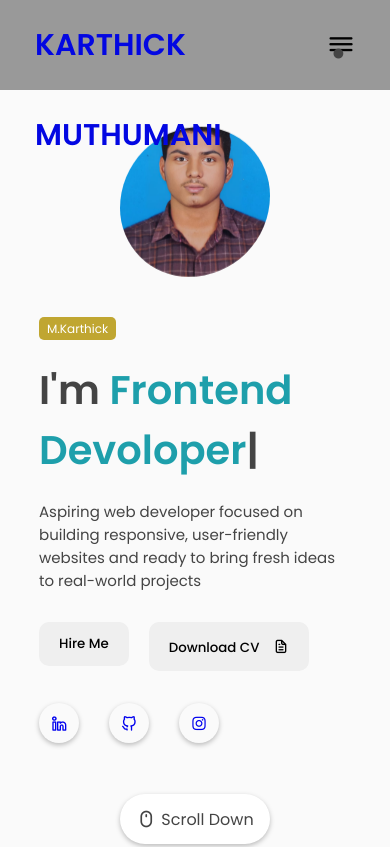
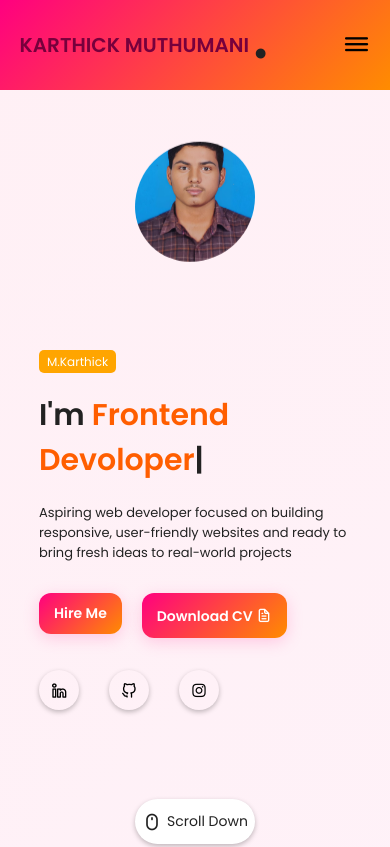
Before and after one commit to Karthickkfk/myportfolio, a plain HTML site: page index.html in a window 390 px wide. Shown: the top 847 px of the page. Drawn offline with nearby package versions, Linux system fonts and the light colour scheme.

Commit message:
My changes

```diff
--- a/index.html
+++ b/index.html
@@ -13,7 +13,7 @@
     <!-- --------- FAVICON ---------- -->
     <link rel="shortcut icon" href="assets/images/favicon.png" type="image/x-icon">
 
-    <title>Portfolio | Ludiflex</title>
+    <title>KARTHICK Portfolio</title>
 </head>
 <body>
    <div class="container">
--- a/style.css
+++ b/style.css
@@ -3,18 +3,27 @@
 
 /* ----- VARIABLES ----- */
 :root{
-    --body-color: rgb(250, 250, 250);
-    --color-white: rgb(255, 255, 255);
+    --body-color: rgb(255, 250, 245); /* updated vibrant color */
 
-    --text-color-second: rgb(68, 68, 68);
-    --text-color-third: rgb(30, 159, 171);
+    --color-white: rgb(255, 255, 255); /* updated vibrant color */
 
-    --first-color: rgb(110, 87, 224);
-    --first-color-hover: rgb(40, 91, 212);
 
-    --second-color: rgb(0, 201, 255);
-    --third-color: rgb(192, 166, 49);
-    --first-shadow-color: rgba(0, 0, 0, 0.1);
+    --text-color-second: rgb(34, 34, 34); /* updated vibrant color */
+
+    --text-color-third: rgb(255, 94, 0); /* updated vibrant color */
+
+
+    --first-color: rgb(255, 0, 128); /* updated vibrant color */
+
+    --first-color-hover: rgb(255, 20, 147); /* updated vibrant color */
+
+
+    --second-color: rgb(0, 191, 255); /* updated vibrant color */
+
+    --third-color: rgb(255, 165, 0); /* updated vibrant color */
+
+    --first-shadow-color: rgba(0, 0, 0, 0.15); /* updated vibrant color */
+
 
 }
 
@@ -31,72 +40,77 @@ html{
     scroll-behavior: smooth;
 }
 
-/* ----- CHANGE THE SCROLL BAR DESIGN ----- */
-::-webkit-scrollbar{
+/* ----- VIBRANT SCROLL BAR DESIGN ----- */
+::-webkit-scrollbar {
     width: 10px;
-    border-radius: 25px;
+    border-radius: 10px;
 }
-::-webkit-scrollbar-track{
-    background: #f1f1f1;
+
+::-webkit-scrollbar-track {
+    background: #ffe6f0; /* soft pink background */
 }
-::-webkit-scrollbar-thumb{
-    background: #ccc;
-    border-radius: 30px;
+
+::-webkit-scrollbar-thumb {
+    background: linear-gradient(135deg, #ff0080, #ff8c00); /* hot pink to orange */
+    border-radius: 10px;
+    border: 2px solid #fff; /* white border for depth */
 }
-::-webkit-scrollbar-thumb:hover{
-    background: #bbb;
+
+::-webkit-scrollbar-thumb:hover {
+    background: linear-gradient(135deg, #ff1493, #ffa500); /* deeper hover tones */
 }
 
 
-/* ---##-- REUSABLE CSS --##--- */
+/* ----- VIBRANT GLOBAL BUTTON DESIGN ----- */
+.btn {
+    font-weight: 600;
+    padding: 12px 24px;
+    background: linear-gradient(135deg, #ff0080, #ff8c00); /* hot pink to orange */
+    color: white;
+    border: none;
+    border-radius: 12px;
+    cursor: pointer;
+    transition: background 0.3s ease, transform 0.2s ease;
+    box-shadow: 0 4px 15px rgba(255, 105, 180, 0.3); /* soft pink glow */
+}
 
-/* ----- GLOBAL BUTTON DESIGN ----- */
-.btn{
-    font-weight: 500;
-    padding: 12px 20px;
-    background: #efefef;
-    border: none;
-    border-radius: 10px;
-    cursor: pointer;
-    transition: .4s;
+.btn:hover {
+    background: linear-gradient(135deg, #ff1493, #ffa500); /* deeper shades */
+    transform: translateY(-2px);
+    box-shadow: 0 6px 20px rgba(255, 105, 180, 0.4); /* more intense glow */
 }
-.btn>i{
-    margin-left: 10px;
-}
-.btn:hover{
-    background: var(--second-color);
-    color: var(--color-white);
-}
+
 
 /* ----- GLOBAL ICONS DESIGN ----- */
 i{
     font-size: 16px;
 }
 
-/* ------- BASE -------- */
-body{
-    background: var(--body-color);
+body {
+    background: linear-gradient(135deg, #fff0f5, #fdf5ff); /* soft pink to lavender */
+}
 
-}
 .container{
     width: 100%;
     position: relative;
 }
 
 /* ----- NAVIGATION BAR ----- */
-nav{
+nav {
     position: fixed;
     display: flex;
     justify-content: space-between;
     width: 100%;
     height: 90px;
     line-height: 90px;
-    background: var(--body-color);
-    background-color: #999;
+    background: linear-gradient(135deg, #ff0080, #ff8c00); /* hot pink to orange */
     padding-inline: 9vw;
-    transition: .3s;
+    transition: 0.3s;
     z-index: 100;
+    box-shadow: 0 4px 15px rgba(255, 105, 180, 0.3); /* soft glow */
 }
+
+
 .nav-logo{
    position: relative;
 }
@@ -104,7 +118,7 @@ nav{
     font-size: 30px;
     font-weight: 600;
     color: var(--text-color-third);
-    color: rgb(3, 7, 226);
+    color: rgb(119, 0, 60);
 }
 .nav-logo span{
     position: absolute;
@@ -639,3 +653,58 @@ footer{
         width: 100%;
     }
 }
+
+/* ----- MEDIA QUERY == 400px / EXTRA SMALL DEVICES ----- */
+@media only screen and (max-width: 400px) {
+  .featured-name {
+    font-size: 30px;
+  }
+
+  .featured-text-info {
+    font-size: 13px;
+  }
+
+  .btn {
+    padding: 10px 15px;
+    font-size: 14px;
+  }
+
+  .image, .image img {
+    width: 120px;
+    height: 120px;
+  }
+
+  nav {
+    height: 70px;
+    line-height: 70px;
+    padding-inline: 5vw;
+  }
+
+  .nav-name {
+    font-size: 20px;
+  }
+
+  .scroll-btn {
+    width: 120px;
+    height: 45px;
+    font-size: 14px;
+  }
+
+  .top-footer p {
+    font-size: 20px;
+    text-align: center;
+  }
+
+  .footer_menu_list a {
+    margin-inline: 10px;
+    font-size: 14px;
+  }
+
+  .footer-social-icons {
+    gap: 15px;
+  }
+}
+a {
+    color: inherit;         /* Takes the color from the parent element */
+    text-decoration: none;  /* Removes underline */
+  }
```
